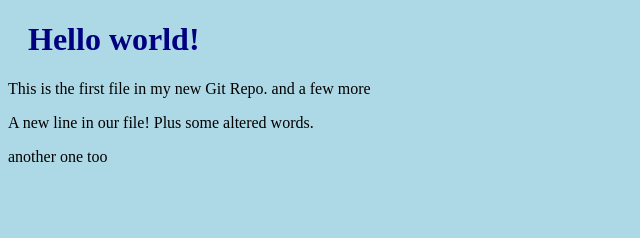
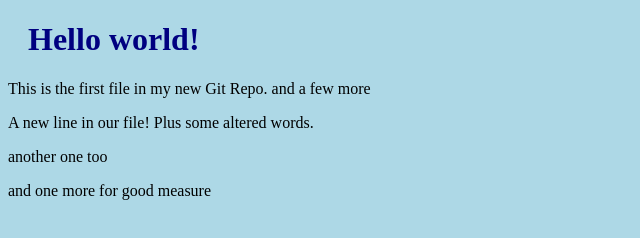
Before and after one commit to adensattler/hello-world, a plain HTML site: page index.html in a window 1280 px wide. Shown: the whole page, without its empty margins (0-640 px from the left). Drawn offline with Linux system fonts and the light colour scheme.

Commit message:
Added another line to index

```diff
--- a/index.html
+++ b/index.html
@@ -11,5 +11,7 @@
 <p>A new line in our file! Plus some altered words.</p>
 <p>another one too</p>
 
+<p> and one more for good measure</p>
+
 </body>
 </html>
```
